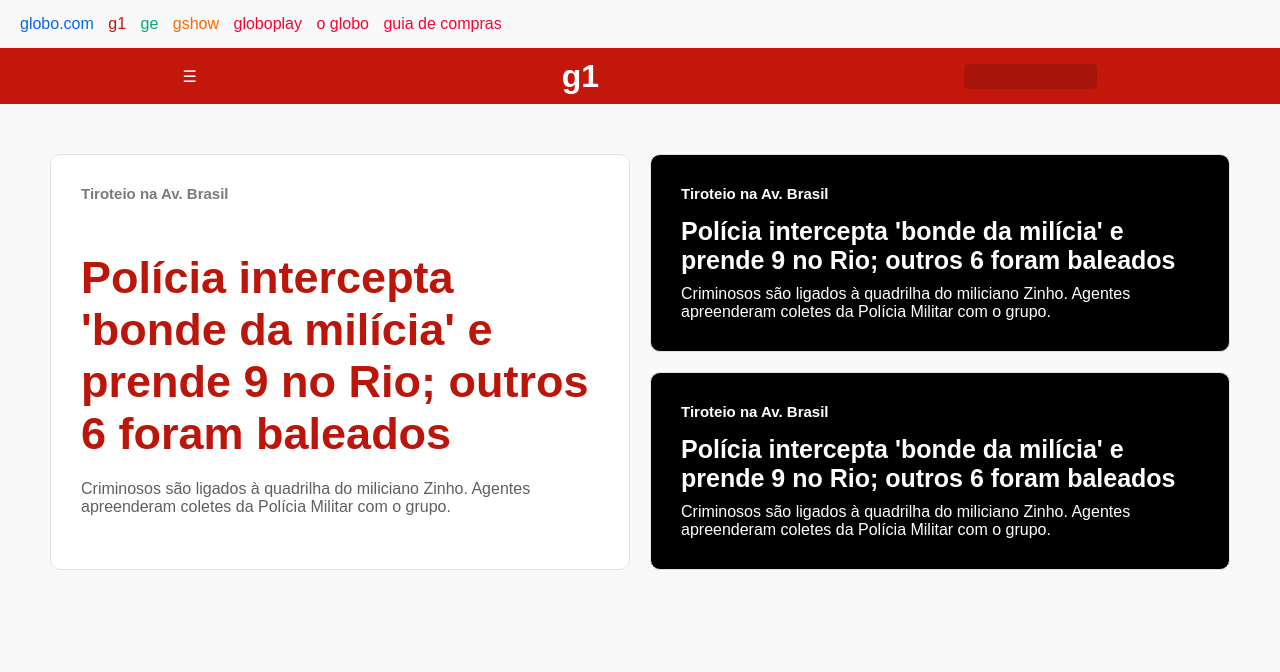
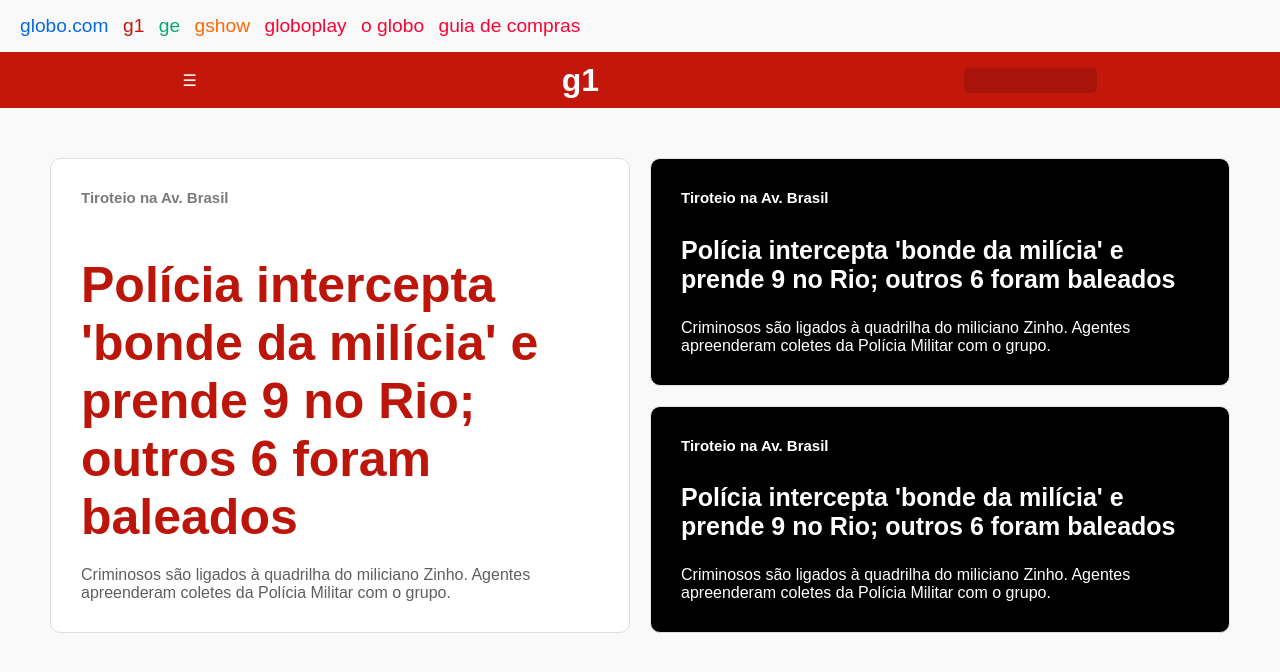
Before and after one commit to Onyzn/FrontEnd-Projects, a plain HTML site: page g1-remake/index.html in a window 1280 px wide. Drawn offline with Linux system fonts and the light colour scheme.

Commit message:
better style

```diff
--- a/g1-remake/main.css
+++ b/g1-remake/main.css
@@ -14,6 +14,8 @@
 
 .links a {
     text-decoration: solid;
+    /* font-weight: bold; */
+    font-size: larger;
     padding: 5px;
 }
 
@@ -44,7 +46,9 @@
 }
 
 .bigcard {
-
+    display: flex;
+    flex-direction: column;
+    justify-content: space-between;
     padding: 30px;
     background-color: #ffffff;
     border: solid #e1e1e1 1px;
@@ -54,7 +58,7 @@
 
 .bigcard h1 {
     color: #bc160b;
-    font-size: 45px;
+    font-size: 50px;
 }
 
 .bigcard h3 {
@@ -69,6 +73,9 @@
 }
 
 .card {
+    display: flex;
+    flex-direction: column;
+    justify-content: space-between;
     padding: 30px;
     background-color: #000000;
     border: solid #e1e1e1 1px;
```
